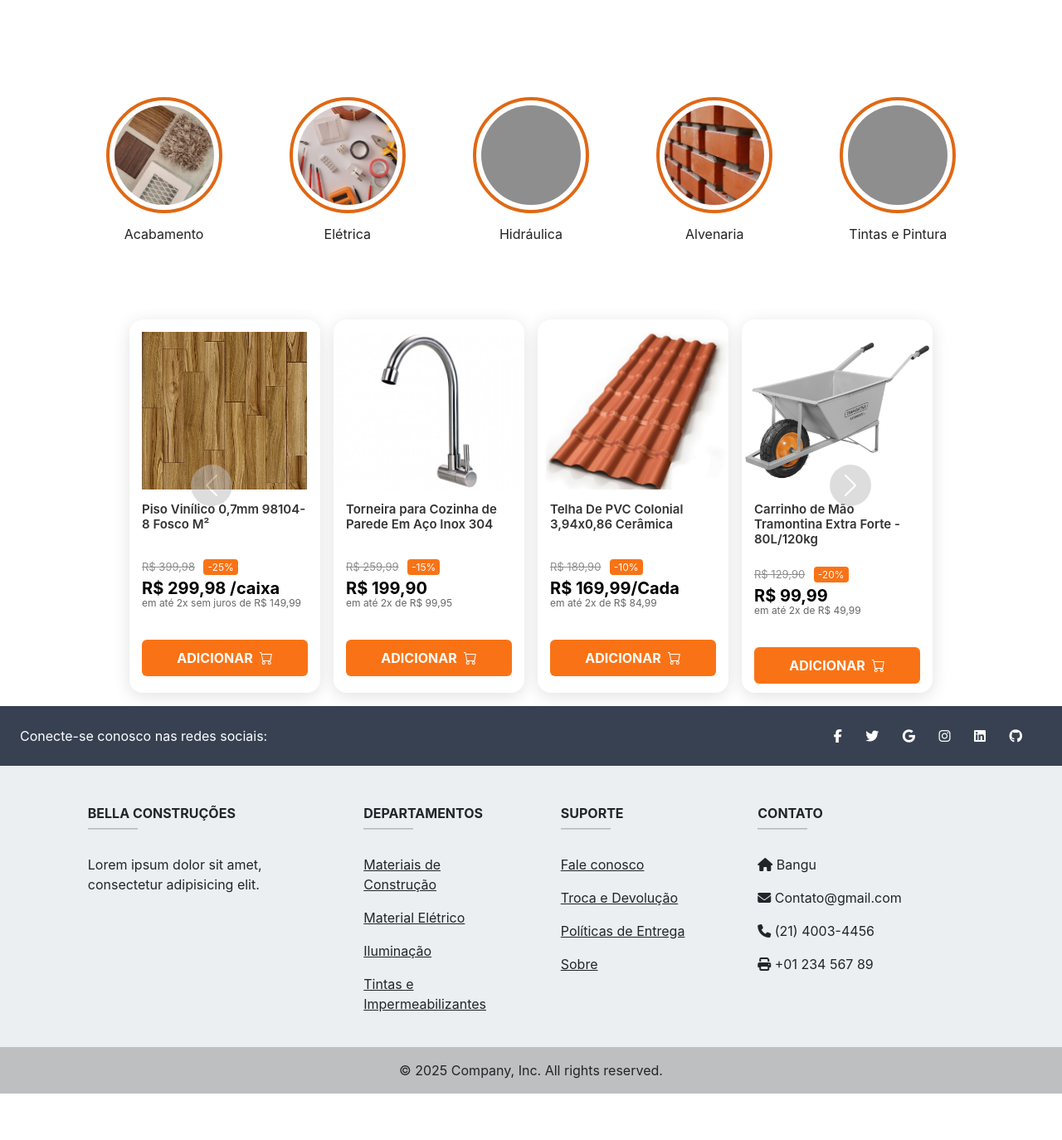
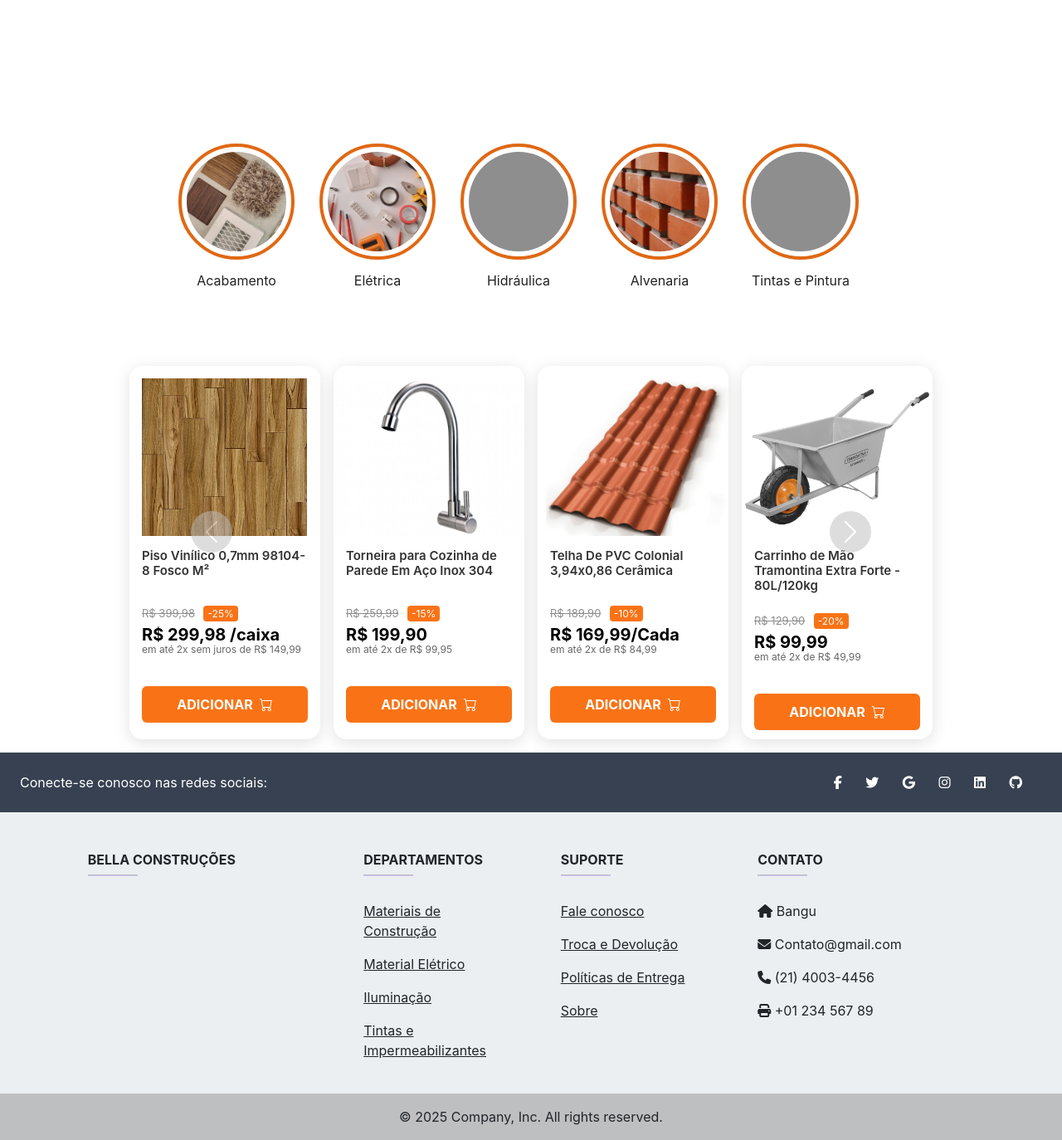
Before and after one commit to RafaelMarques159/TCC, a PHP site: page /TCC/FrontLoja.php in a window 1280 px wide. Shown: the part 1254-2628 px from the top of the page at 83% size. Before the commit the page ends 2572 px from the top, so only its background shows below. Run offline with PHP 8.4, Linux system fonts and the light colour scheme; data comes from the database, SQL or seed files in the repository; some libraries are stand-ins or nearby versions; grey boxes are pictures that could not be loaded.

Commit message:
setinhas

```diff
--- a/Front.css
+++ b/Front.css
@@ -455,3 +455,20 @@ body {
   filter: brightness(1.2);
   transform: scale(1.05);
 }
+
+/* Centraliza toda a seção */
+.category-carousel {
+  display: flex;
+  justify-content: center;
+}
+
+/* Centraliza os slides dentro do wrapper */
+.category-carousel .swiper-wrapper {
+  display: flex;
+  justify-content: center;
+}
+
+/* Garante que cada bolinha ocupa apenas o necessário */
+.category-carousel .swiper-slide {
+  width: auto !important;
+}
--- a/FrontLoja.php
+++ b/FrontLoja.php
@@ -256,11 +256,20 @@ include_once "config.php";
 
     </div>
   </div>
-<section class="py-5 overflow-hidden">
+  <section class="py-5 overflow-hidden">
     <div class="container-lg container-ajuste">
       <div class="row">
         <div class="col-md-12">
+          <div class="section-header d-flex flex-wrap justify-content-between mb-5">
+            <h2 class="section-title"></h2>
 
+            <div class="d-flex align-items-center">
+              <div class="swiper-buttons">
+                <button class="swiper-prev category-carousel-prev btn btn-yellow">❮</button>
+                <button class="swiper-next category-carousel-next btn btn-yellow">❯</button>
+              </div>
+            </div>
+          </div>
           <?php
           include_once "config.php";
 
@@ -556,7 +565,7 @@ include_once "config.php";
             <!-- Content -->
             <h6 class="text-uppercase fw-bold">BELLA Construções</h6>
             <hr class="mb-4 mt-0 d-inline-block mx-auto" style="width: 60px; background-color: #7c4dff; height: 2px" />
-            <p>Lorem ipsum dolor sit amet, consectetur adipisicing elit.</p>
+            <p></p>
           </div>
 
           <div class="col-md-2 col-lg-2 col-xl-2 mx-auto mb-4">
```
Also changed, not shown: produtos.php (+12 -2 lines).
